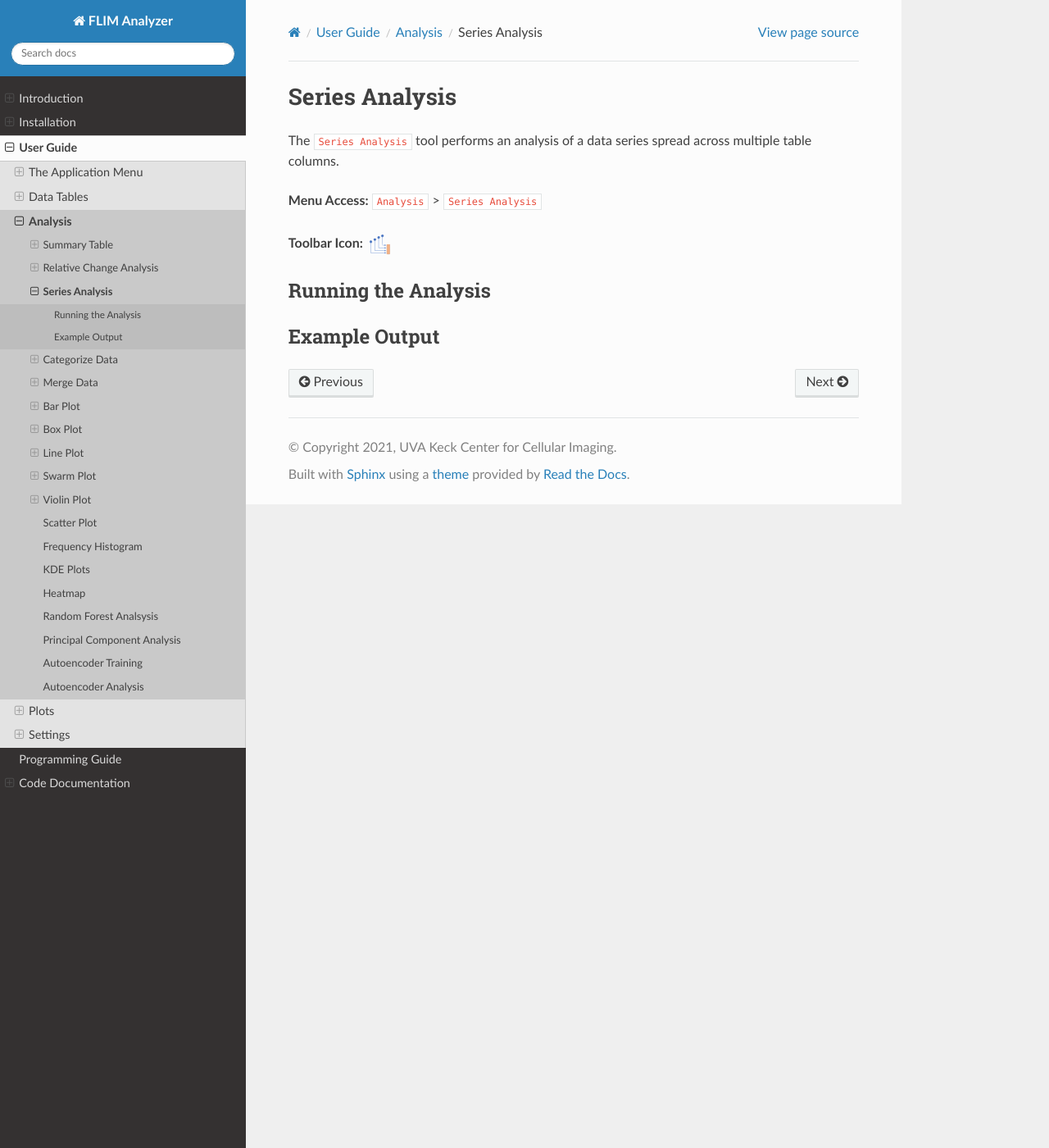
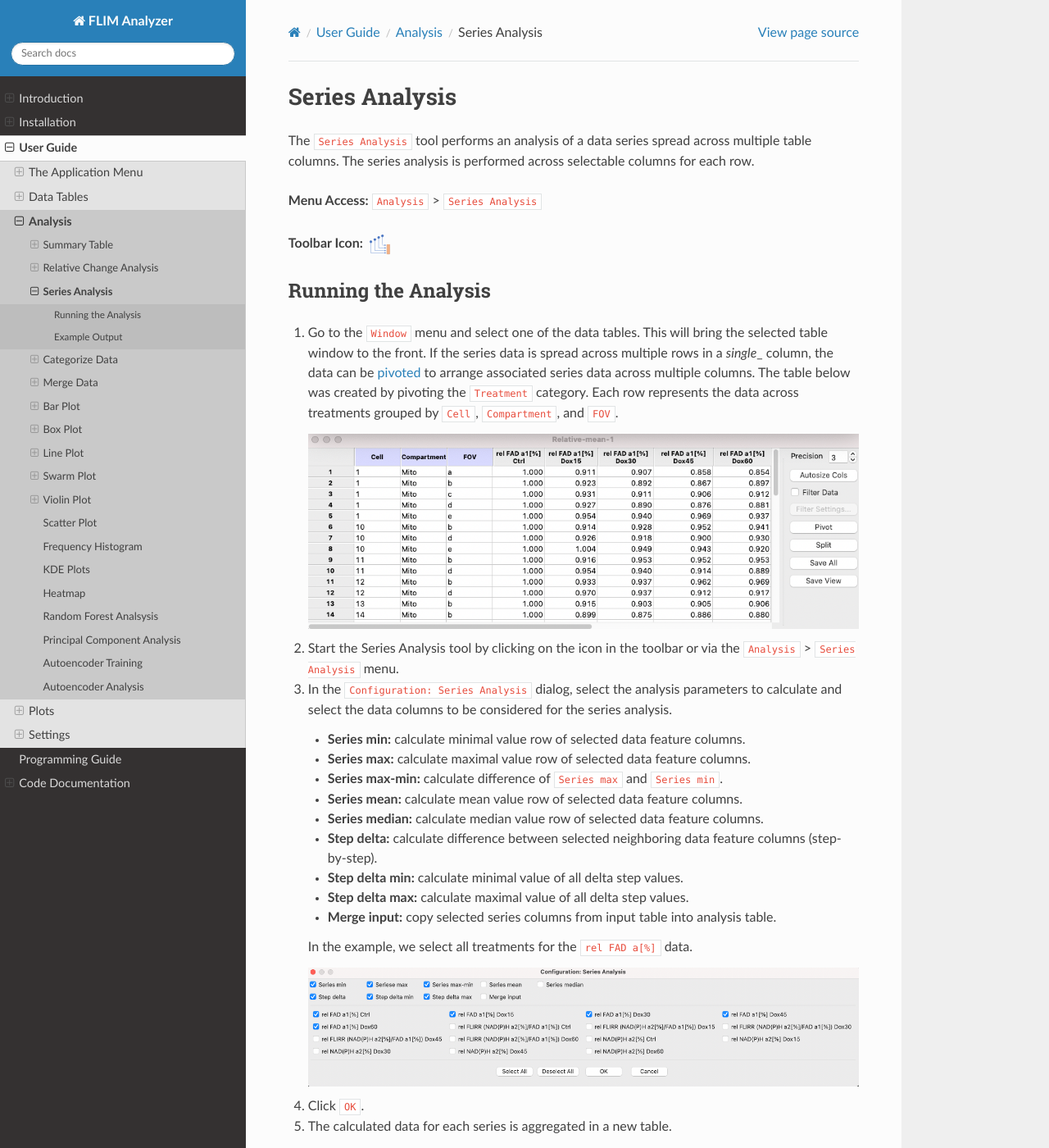
Before and after one commit to uvaKCCI/flimanalyzer, a Sphinx documentation site: the page built from docs/userguide/analysis/seriesanalysis.md, in a window 1280 px wide and 1400 px high. Shown: the whole window at 82% size. Built offline with Sphinx 7.4.7 and the Read the Docs theme 2.0.0, drawn with Linux system fonts in a browser that asks for light colours.

Commit message:
series analysis docs

```diff
--- a/docs/userguide/analysis/index.rst
+++ b/docs/userguide/analysis/index.rst
@@ -1,7 +1,11 @@
 Analysis
 ========
 
-Most analysis tools allow the grouping of data by categorical column values to summarize the underlying data. Grouping can be performed by single category or combination of multiple categories. Grouping by multiple categories follows a customizable hierarchical order.
+Most analysis tools allow the grouping of data by categorical column values to summarize the underlying data. Grouping can be performed by single category or combination of multiple categories. Headers of categorical columns have a light blue background; all other column headers are displayed with a gray background.
+
+.. image:: /images/data/dataframe.png
+
+The shown example table contains the following categorical columsn that may be used for data grouping: `Cell, Compartment, FOV, Treatment`.  Grouping by multiple categories follows a customizable hierarchical order.
 
 .. note::
     Changing the order of the grouping hierarchy changes ordering of rows of resulting data tables and data presentation in plots. The specific effects of different grouping hierarchies on data representation are analysis tool dependent and described with examples in the following subsections.
--- a/docs/userguide/analysis/seriesanalysis.md
+++ b/docs/userguide/analysis/seriesanalysis.md
@@ -1,6 +1,6 @@
 # Series Analysis
 
-The `Series Analysis` tool performs an analysis of a data series spread across multiple table columns.
+The `Series Analysis` tool performs an analysis of a data series spread across multiple table columns.  The series analysis is performed across selectable columns for each row.
 
 **Menu Access:** `Analysis` > `Series Analysis`
 
@@ -8,4 +8,37 @@ The `Series Analysis` tool performs an analysis of a data series spread across m
 
 ## Running the Analysis
 
+1. Go to the `Window` menu and select one of the data tables. This will bring the selected table window to the front. If the series data is spread across multiple rows in a _single__ column, the data can be [pivoted](/userguide/data/pivot/) to arrange associated series data across multiple columns. The table below was created by pivoting the `Treatment` category. Each row represents the data across treatments grouped by `Cell`, `Compartment`, and `FOV`.
+
+    ![](/images/analysis/relpivot-result.png)
+
+
+2. Start the Series Analysis tool by clicking on the icon in the toolbar or via the `Analysis` > `Series Analysis` menu.
+
+3. In the `Configuration: Series Analysis` dialog, select the analysis parameters to calculate and select the data columns to be considered for the series analysis.
+
+    * **Series min:** calculate minimal value row of selected data feature columns.
+    * **Series max:** calculate maximal value row of selected data feature columns.
+    * **Series max-min:** calculate difference of `Series max` and `Series min`.
+    * **Series mean:** calculate mean value row of selected data feature columns.
+    * **Series median:** calculate median value row of selected data feature columns.
+    * **Step delta:** calculate difference between selected neighboring data feature columns (step-by-step).
+    * **Step delta min:** calculate minimal value of all delta step values.
+    * **Step delta max:** calculate maximal value of all delta step values.
+    * **Merge input:** copy selected series columns from input table into analysis table.
+
+
+    In the example, we select all treatments for the `rel FAD a[%]` data.
+
+    ![](/images/analysis/seriesanalysis-config.png)
+
+4. Click `OK`.
+
+5. The calculated data for each series is aggregated in a new table.
+
+
 ## Example Output
+
+**Example Results:**
+
+![](/images/analysis/seriesanalysis-results.png)
```
Also changed, not shown: README.md (+1 -0 lines), docs/install/index.md (+1 -0 lines), docs/images/analysis/relpivot-result.png (added), docs/images/analysis/seriesanalysis-config.png (added), docs/images/analysis/seriesanalysis-results.png (added), 1 other file.
